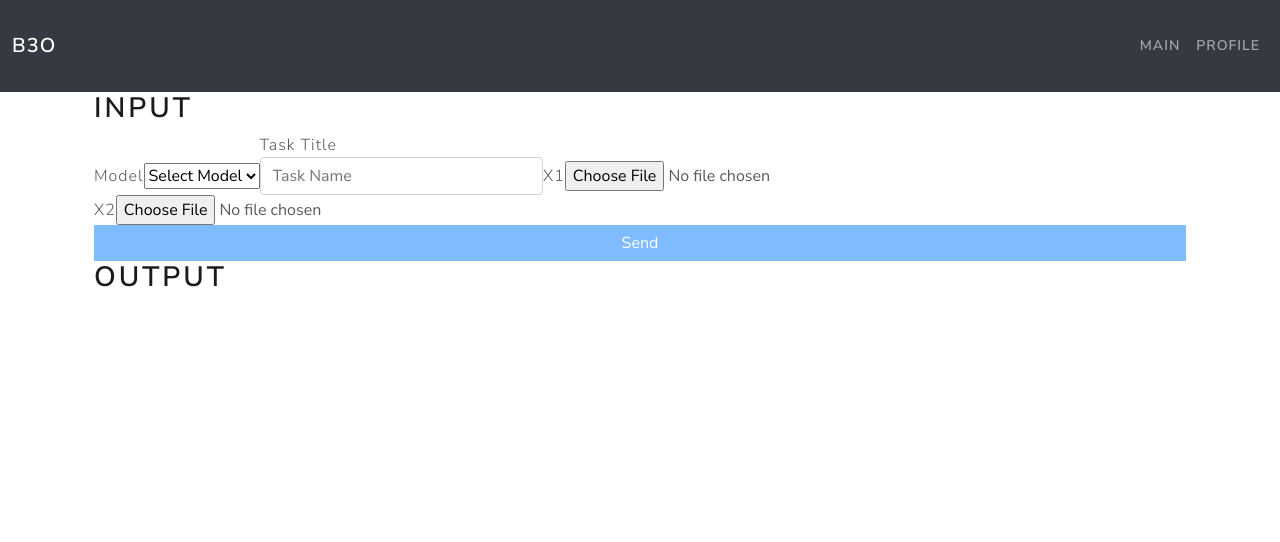
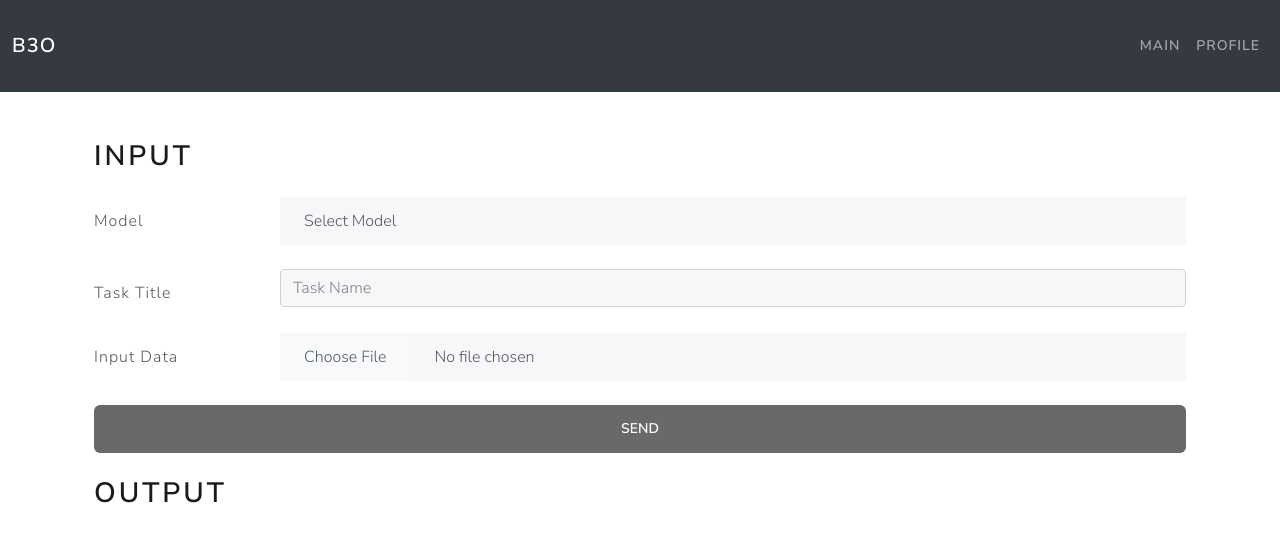
Before and after one commit to ACS-High-School/Frontend, a React (Create React App) app: page /inference in a window 1280 px wide. Shown: the top 542 px of the page. Built offline with nearby package versions, Linux system fonts and the light colour scheme; no server answers; what aws-amplify, aws-jwt-verify would draw is missing.

Commit message:
AHSK-242 style : InferencePage.jsx bootstrap 적용 및 업로드 파일 1개로 수정

```diff
--- a/src/components/InferencePage.jsx
+++ b/src/components/InferencePage.jsx
@@ -1,15 +1,15 @@
 import React, { useState } from 'react';
 import '../styles/InferencePage.css';
 import api from '../api/api';
-import Spinner from "../assets/spinner.gif"
+import { Alert, Button, Form, Container, Row, Col, Spinner as BootstrapSpinner } from 'react-bootstrap';
 
 function InferencePage() {
   const [taskTitle, setTaskTitle] = useState('');
   const [model, setModel] = useState('');
-  const [x1File, setX1File] = useState(null);
-  const [x2File, setX2File] = useState(null);
+  const [dataFile, setDataFile] = useState(null);
   const [submitted, setSubmitted] = useState(false);
-  const [loading, setLoading] = useState(false); // 스피너 상태를 관리하는 새로운 state
+  const [loading, setLoading] = useState(false);
+  const [uploadSuccess, setUploadSuccess] = useState(false);
 
   const handleTaskTitleChange = (event) => {
     setTaskTitle(event.target.value);
@@ -19,12 +19,8 @@ function InferencePage() {
     setModel(event.target.value);
   };
 
-  const handleX1FileChange = (event) => {
-    setX1File(event.target.files[0]);
-  };
-
-  const handleX2FileChange = (event) => {
-    setX2File(event.target.files[0]);
+  const handleDataFileChange = (event) => {
+    setDataFile(event.target.files[0]);
   };
 
   const uploadFile = async (file, subFolderPath) => {
@@ -35,8 +31,7 @@ function InferencePage() {
 
     try {
       const response = await api.post('/s3/uploadFile', formData);
-
-      return response.status === 200; // Check if the response status is OK (200)
+      return response.status === 200;
     } catch (error) {
       console.error('Error during file upload:', error);
       return false;
@@ -44,32 +39,30 @@ function InferencePage() {
   };
 
   const handleSubmit = async () => {
+    setLoading(true); // 로딩 시작
     const formData = new FormData();
-    formData.append('model', model); // 'model' 파라미터 추가
+    formData.append('model', model);
     formData.append('taskTitle', taskTitle);
 
-    if (x1File && x2File) {
-      const uploadX1Success = await uploadFile(x1File, 'x1');
-      const uploadX2Success = await uploadFile(x2File, 'x2');
+    if (dataFile) {
+      const uploadSuccess = await uploadFile(dataFile, 'input');
 
-      if (uploadX1Success && uploadX2Success) {
+      if (uploadSuccess) {
         try {
-          // 데이터베이스에 정보 저장 로직
           const response = await api.post('/inference/upload', formData);
           if (response.status === 200) {
-            // 처리 성공
             console.log('Data saved successfully');
+            setUploadSuccess(true); // 업로드 성공 상태 설정
           }
         } catch (error) {
           console.error('Error during data saving:', error);
-          setLoading(false); // 에러 발생 시 로딩 중지
         }
       } else {
         console.error('File upload to S3 failed');
       }
-      setLoading(true); // 버튼 클릭 시 로딩 시작
-      setSubmitted(true);
     }
+    setLoading(false); // 로딩 중지
+    setSubmitted(true);
   };
 
   const handleDownload = async () => {
@@ -97,70 +90,56 @@ function InferencePage() {
     }
   };
 
+  return (
+    <Container className="mt-5">
+      <h2 className="mb-4">Input</h2>
+      <Form>
+        <Form.Group as={Row} className="mb-3" controlId="formModel">
+          <Form.Label column sm="2">Model</Form.Label>
+          <Col sm="10">
+            <Form.Control as="select" value={model} onChange={handleModelChange} className="mb-2">
+              <option value="">Select Model</option>
+              <option value="1">Model 1</option>
+              <option value="2">Model 2</option>
+              <option value="3">Model 3</option>
+              <option value="4">Model 4</option>
+            </Form.Control>
+          </Col>
+        </Form.Group>
 
-  return (
-    <div className="container">
-      <h2>Input</h2>
-      <label className="block">
-        Model
-        <select value={model} onChange={handleModelChange} className="block">
-          <option value="">Select Model</option>
-          <option value="1">model 1</option>
-          <option value="2">2</option>
-          <option value="3">3</option>
-          <option value="4">4</option>
-        </select>
-      </label>
+        <Form.Group as={Row} className="mb-3" controlId="formTaskTitle">
+          <Form.Label column sm="2">Task Title</Form.Label>
+          <Col sm="10">
+            <Form.Control type="text" value={taskTitle} onChange={handleTaskTitleChange} placeholder="Task Name" className="mb-2"/>
+          </Col>
+        </Form.Group>
 
-      <label className="block">
-        Task Title
-        <input
-          type="text"
-          value={taskTitle}
-          onChange={handleTaskTitleChange}
-          placeholder="Task Name"
-          className="block"
-        />
-      </label>
+        <Form.Group as={Row} className="mb-3" controlId="formDataFile">
+          <Form.Label column sm="2">Input Data</Form.Label>
+          <Col sm="10">
+            <Form.Control type="file" onChange={handleDataFileChange} className="mb-2"/>
+          </Col>
+        </Form.Group>
 
-      <label className="block">
-        X1
-        <input
-          type="file"
-          onChange={handleX1FileChange}
-          className="block"
-        />
-        {x1File && <p>Selected: {x1File.name}</p>}
-      </label>
-
-      <label className="block">
-        X2
-        <input
-          type="file"
-          onChange={handleX2FileChange}
-          className="block"
-        />
-        {x2File && <p>Selected: {x2File.name}</p>}
-      </label>
-
-      <button
-        onClick={handleSubmit}
-        className={`block button ${!model || !taskTitle || !x1File || !x2File ? 'button-disabled' : ''}`}
-        disabled={!model || !taskTitle || !x1File || !x2File}
-      >
-        Send
-      </button>
+        <Button variant="primary" onClick={handleSubmit} disabled={!model || !taskTitle || !dataFile} className="mb-4" >
+          Send
+        </Button>
+      </Form>
 
       <h2>Output</h2>
-      {loading && <img src={Spinner} alt="Loading..." />}
+      {loading && <div className="text-center"><BootstrapSpinner animation="border" /></div>}
+      {!loading && uploadSuccess && (
+        <Alert variant="success" className="mt-3">
+          파일 업로드가 완료되었습니다.
+        </Alert>
+      )}
       {!loading && submitted && (
-        <button onClick={handleDownload} className="block">
+        <Button variant="success" onClick={handleDownload} className="mt-2">
           Download Result File
-        </button>
+        </Button>
       )}
-    </div>
+    </Container>
   );
 }
 
-
 export default InferencePage;
```
